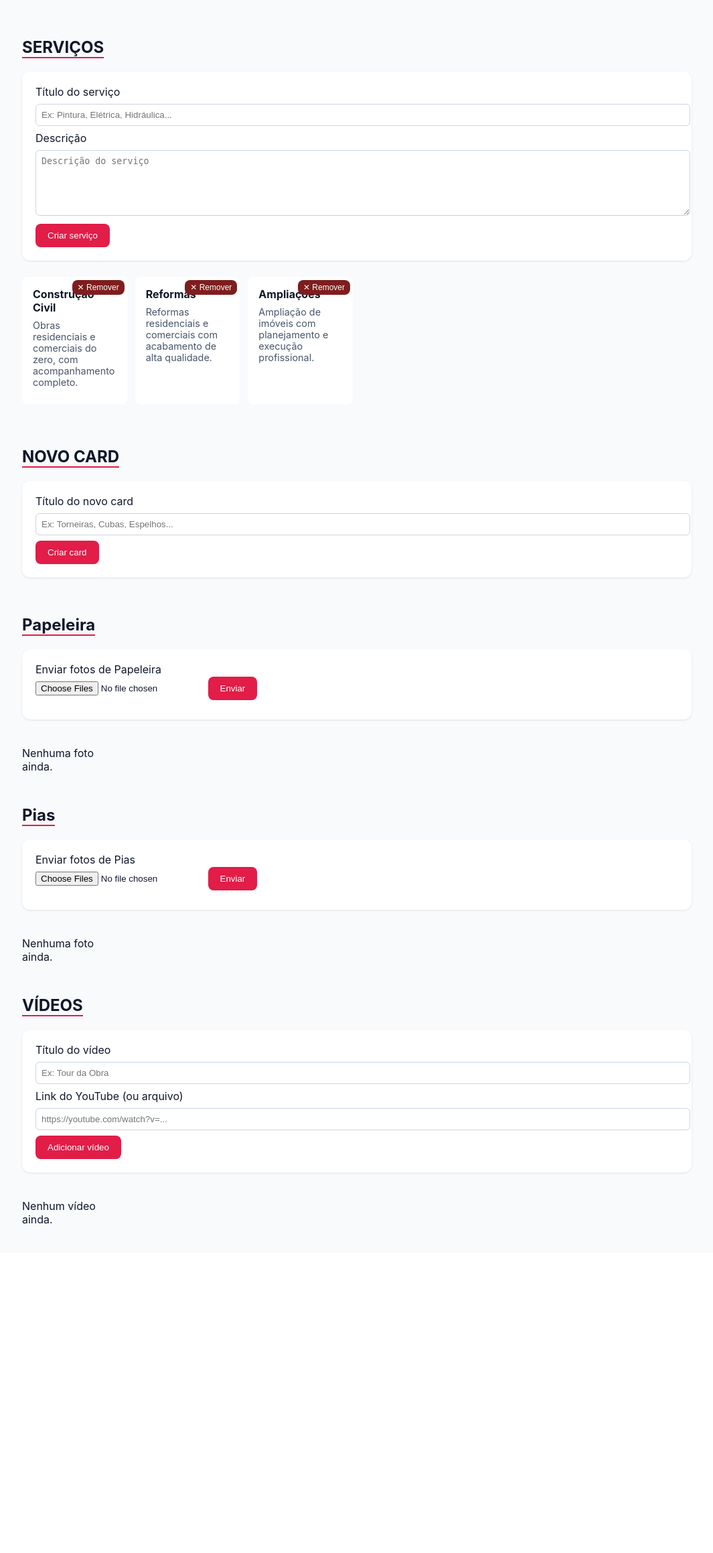
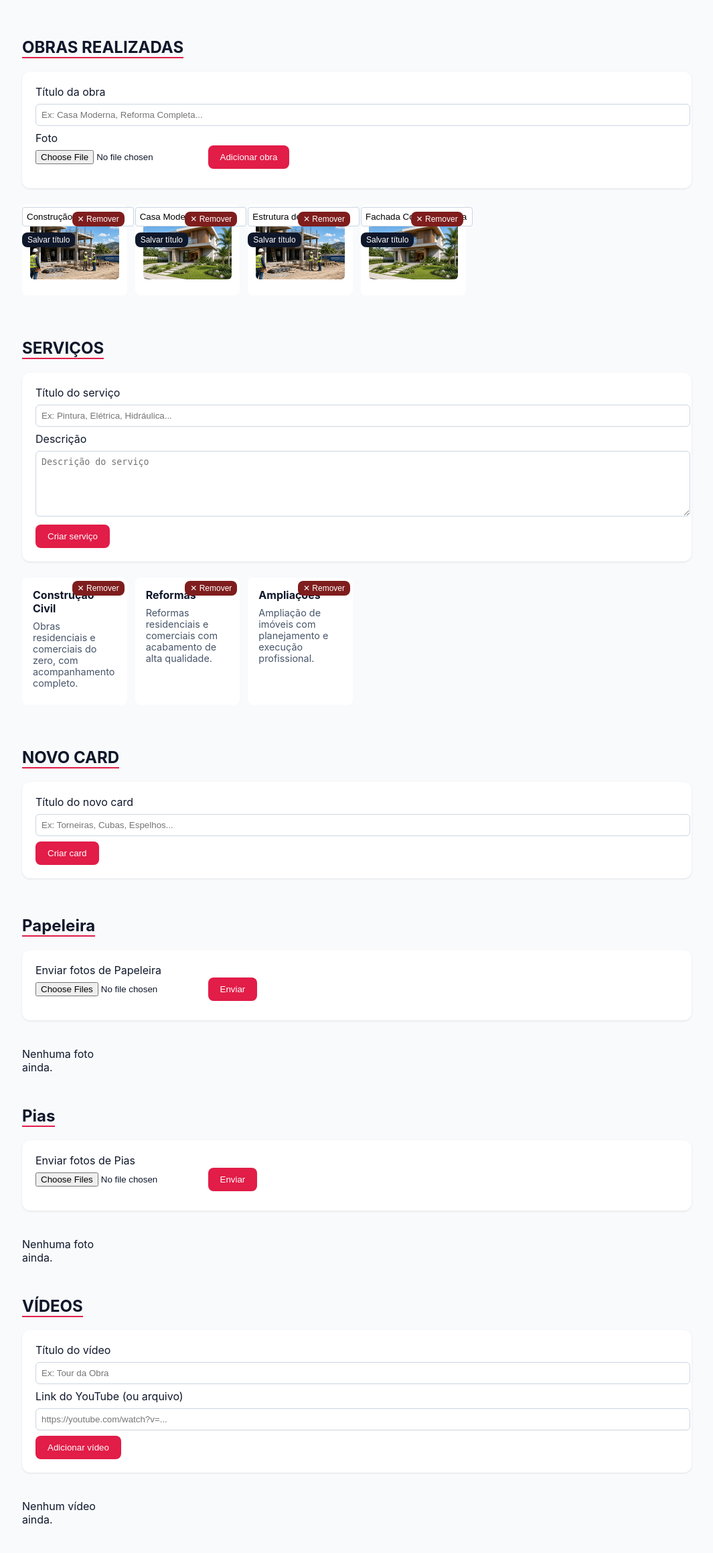
Before and after one commit to coringa187gmailcom-collab/stp-empreiteira, a Flask app: page /gestao-stp/painel in a window 1280 px wide. Shown: the part 64-2382 px from the top of the page at 67% size, without its empty margins (107-1172 px from the left). Before the commit the page ends 1891 px from the top, so only its background shows below. Run offline with Flask 3, Linux system fonts and the light colour scheme; the visitor is signed in with stand-in values (Sample User, id 1).

Commit message:
Títulos das obras editáveis pelo admin

```diff
--- a/app.py
+++ b/app.py
@@ -76,6 +76,29 @@ def save_services(services):
     with open(SERVICES_FILE, "w") as f:
         json.dump(services, f)
 
+WORKS_FILE = os.path.join(UPLOAD_FOLDER, "works.json")
+if not os.path.exists(WORKS_FILE):
+    default_works = [
+        {"titulo": "Construção Residencial", "imagem": "/static/images/obra1.jpg"},
+        {"titulo": "Casa Moderna Entregue", "imagem": "/static/images/casa1.jpg"},
+        {"titulo": "Estrutura de Concreto", "imagem": "/static/images/obra1.jpg"},
+        {"titulo": "Fachada Contemporânea", "imagem": "/static/images/casa1.jpg"}
+    ]
+    with open(WORKS_FILE, "w") as f:
+        json.dump(default_works, f)
+
+def load_works():
+    try:
+        with open(WORKS_FILE) as f:
+            return json.load(f)
+    except:
+        return []
+
+def save_works(works):
+    with open(WORKS_FILE, "w") as f:
+        json.dump(works, f)
+
+
 
 def get_photos(cat):
     folder = os.path.join(UPLOAD_FOLDER, cat)
@@ -107,7 +130,8 @@ def index():
         fotos = get_photos(cat)
         produtos.append({"nome": cat.replace("_", " ").title(), "slug": cat, "fotos": fotos})
     services = load_services()
-    return render_template("index.html", produtos=produtos, services=services)
+    works = load_works()
+    return render_template("index.html", produtos=produtos, services=services, works=works)
 
 # Hidden admin login
 @app.route("/gestao-stp", methods=["GET", "POST"])
@@ -135,7 +159,8 @@ def admin_panel():
         produtos.append({"nome": cat.replace("_", " ").title(), "slug": cat, "fotos": fotos})
     videos = load_videos()
     services = load_services()
-    return render_template("admin_panel.html", produtos=produtos, videos=videos, services=services)
+    works = load_works()
+    return render_template("admin_panel.html", produtos=produtos, videos=videos, services=services, works=works)
 
 @app.route("/gestao-stp/upload", methods=["POST"])
 def admin_upload():
@@ -272,6 +297,50 @@ def admin_delete_service(idx):
         flash("Serviço removido.", "ok")
     return redirect(url_for("admin_panel"))
 
+
+@app.route("/gestao-stp/obra", methods=["POST"])
+def admin_create_work():
+    if not is_admin():
+        return redirect(url_for("admin_login"))
+    titulo = request.form.get("titulo", "").strip()[:80]
+    files = request.files.getlist("foto")
+    if titulo and files and files[0].filename:
+        f = files[0]
+        if allowed(f.filename):
+            name = secure_filename(f.filename)
+            folder = os.path.join(UPLOAD_FOLDER, "obras")
+            os.makedirs(folder, exist_ok=True)
+            path = os.path.join(folder, name)
+            f.save(path)
+            works = load_works()
+            works.append({"titulo": titulo, "imagem": f"/static/uploads/obras/{name}"})
+            save_works(works)
+            flash("Obra adicionada.", "ok")
+    return redirect(url_for("admin_panel"))
+
+@app.route("/gestao-stp/obra/edit/<int:idx>", methods=["POST"])
+def admin_edit_work(idx):
+    if not is_admin():
+        return redirect(url_for("admin_login"))
+    titulo = request.form.get("titulo", "").strip()[:80]
+    works = load_works()
+    if 0 <= idx < len(works) and titulo:
+        works[idx]["titulo"] = titulo
+        save_works(works)
+        flash("Título atualizado.", "ok")
+    return redirect(url_for("admin_panel"))
+
+@app.route("/gestao-stp/obra/delete/<int:idx>", methods=["POST"])
+def admin_delete_work(idx):
+    if not is_admin():
+        return redirect(url_for("admin_login"))
+    works = load_works()
+    if 0 <= idx < len(works):
+        works.pop(idx)
+        save_works(works)
+        flash("Obra removida.", "ok")
+    return redirect(url_for("admin_panel"))
+
 @app.route("/gestao-stp/sair")
 def admin_logout():
     session.pop("admin", None)
--- a/templates/admin_panel.html
+++ b/templates/admin_panel.html
@@ -40,6 +40,34 @@
     {% endwith %}
 
 
+
+
+    <h2>OBRAS REALIZADAS</h2>
+    <div class="upload-box">
+      <form method="post" action="/gestao-stp/obra" enctype="multipart/form-data">
+        <label>Título da obra</label><br>
+        <input type="text" name="titulo" placeholder="Ex: Casa Moderna, Reforma Completa..." required style="width:100%;padding:8px;margin:8px 0;border:1px solid #cbd5e1;border-radius:6px"><br>
+        <label>Foto</label><br>
+        <input type="file" name="foto" accept="image/*" required>
+        <button type="submit">Adicionar obra</button>
+      </form>
+    </div>
+    <div class="fotos" style="margin-bottom:32px">
+      {% for w in works %}
+      <div class="foto" style="background:#fff;padding:12px;border-radius:8px">
+        <img src="{{ w.imagem }}" alt="" style="width:100%;height:100px;object-fit:cover;border-radius:6px;margin-bottom:8px">
+        <form method="post" action="/gestao-stp/obra/edit/{{ loop.index0 }}">
+          <input type="text" name="titulo" value="{{ w.titulo }}" style="width:100%;padding:6px;margin-bottom:8px;border:1px solid #cbd5e1;border-radius:4px">
+          <button type="submit" style="background:#0f172a;font-size:12px">Salvar título</button>
+        </form>
+        <form method="post" action="/gestao-stp/obra/delete/{{ loop.index0 }}" style="margin-top:6px">
+          <button type="submit" onclick="return confirm('Remover?')" style="background:#7f1d1d;font-size:12px">✕ Remover</button>
+        </form>
+      </div>
+      {% else %}
+      <p>Nenhuma obra ainda.</p>
+      {% endfor %}
+    </div>
 
     <h2>SERVIÇOS</h2>
     <div class="upload-box">
```
Also changed, not shown: templates/index.html (+9 -16 lines).
